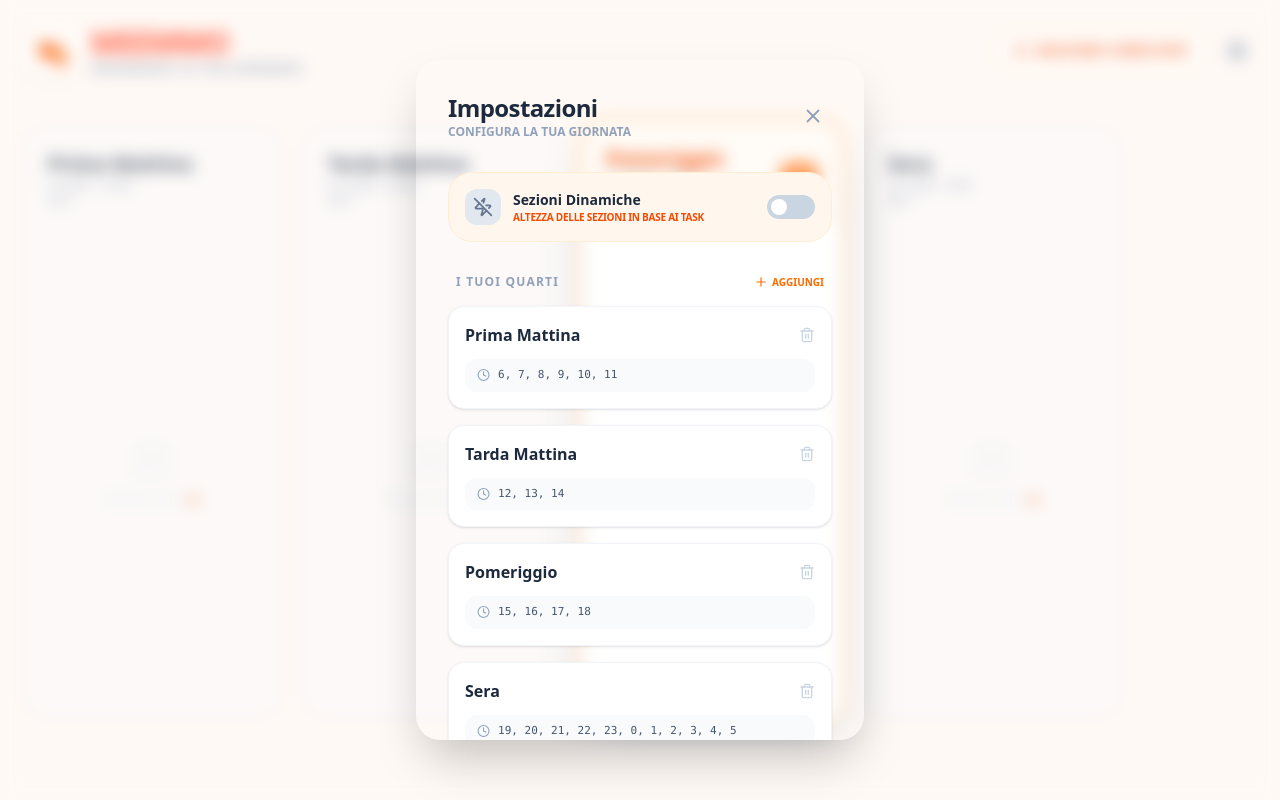
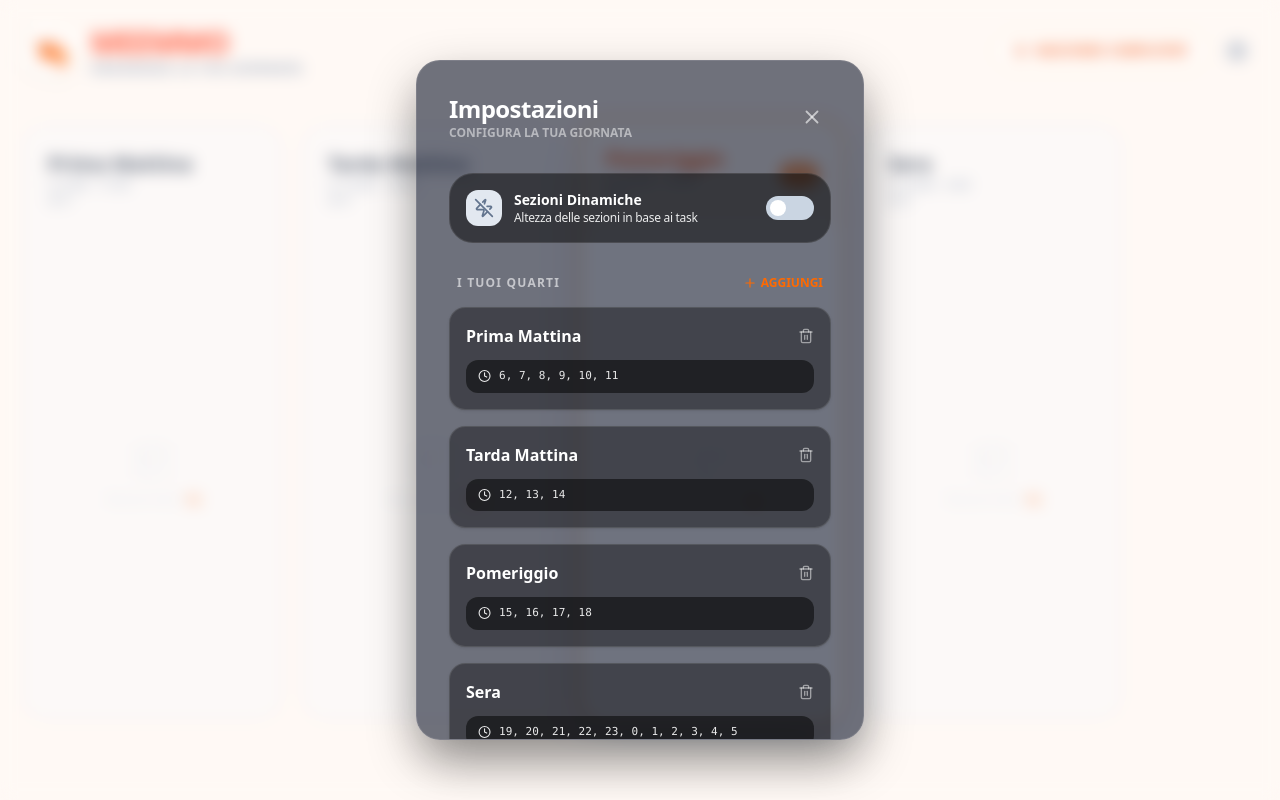
Before and after one commit to meemmo-app/meemmo-app.github.io, a React (Vite) app: page / in a window 1280 px wide. Both pictures are taken after a click on the button 1237 px from the left and 51 px from the top of the page. Built offline with nearby package versions, Linux system fonts and the light colour scheme.

Commit message:
Update settings to glass design

```diff
--- a/src/components/SettingsModal.jsx
+++ b/src/components/SettingsModal.jsx
@@ -35,27 +35,30 @@ export const SettingsModal = ({
   };
 
   return (
-    <div className="p-8 max-h-[85vh] overflow-y-scroll overflow-x-hidden custom-scrollbar">
+    <div
+      className="p-8 max-h-[85vh] overflow-y-scroll overflow-x-hidden  bg-slate-900/60 backdrop-blur-3xl -webkit-backdrop-blur-3xl border border-white/10 rounded-3xl shadow-[0_20px_50px_rgba(0,0,0,0.3)]
+                     transition-all duration-500 cubic-bezier(0.4, 0, 0.2, 1)"
+    >
       {/* Header */}
       <div className="flex justify-between items-center mb-8">
         <div>
-          <h2 className="text-2xl font-black text-slate-800 tracking-tight">
+          <h2 className="text-2xl font-black text-white tracking-tight">
             Impostazioni
           </h2>
-          <p className="text-xs font-bold text-slate-400 uppercase">
+          <p className="text-xs font-bold text-white/50 uppercase">
             Configura la tua giornata
           </p>
         </div>
         <button
           onClick={onClose}
-          className="p-2 hover:bg-slate-100 rounded-full transition-colors"
+          className="p-2 hover:bg-white/10 rounded-full transition-all active:scale-90 group"
         >
-          <X size={22} className="text-slate-400" />
+          <X size={22} className="text-white/60 group-hover:text-white" />
         </button>
       </div>
 
       {/* Switch Sezioni Dinamiche */}
-      <div className="bg-orange-50 p-4 rounded-3xl border border-orange-100 mb-8 flex items-center justify-between">
+      <div className="bg-black/50 p-4 rounded-3xl border border-white/10 mb-8 flex items-center justify-between">
         <div className="flex items-center gap-3">
           <div
             className={`p-2 rounded-xl ${isDynamicColumns ? "bg-orange-500 text-white" : "bg-slate-200 text-slate-500"}`}
@@ -63,17 +66,15 @@ export const SettingsModal = ({
             {isDynamicColumns ? <Zap size={20} /> : <ZapOff size={20} />}
           </div>
           <div>
-            <p className="font-bold text-slate-800 text-sm">
-              Sezioni Dinamiche
-            </p>
-            <p className="text-[10px] text-orange-600 font-bold uppercase tracking-tight">
+            <p className="font-bold text-white text-sm">Sezioni Dinamiche</p>
+            <p className="text-xs text-white/90 tracking-tight">
               Altezza delle sezioni in base ai task
             </p>
           </div>
         </div>
         <button
           onClick={() => setIsDynamicColumns(!isDynamicColumns)}
-          className={`w-12 h-6 rounded-full transition-all relative ${isDynamicColumns ? "bg-orange-500" : "bg-slate-300"}`}
+          className={`cursor-pointer w-12 h-6 rounded-full transition-all relative ${isDynamicColumns ? "bg-orange-500" : "bg-slate-300"}`}
         >
           <div
             className={`absolute top-1 w-4 h-4 bg-white rounded-full transition-all ${isDynamicColumns ? "left-7" : "left-1"}`}
@@ -84,12 +85,12 @@ export const SettingsModal = ({
       {/* Lista Sezioni */}
       <div className="space-y-4">
         <div className="flex justify-between items-center px-2">
-          <h3 className="text-xs font-black text-slate-400 uppercase tracking-widest">
+          <h3 className="text-xs font-black text-white/60 uppercase tracking-widest">
             I tuoi Quarti
           </h3>
           <button
             onClick={addSection}
-            className="flex items-center gap-1 text-[10px] font-black text-orange-500 hover:text-orange-600 uppercase"
+            className="cursor-pointer flex items-center gap-1 text-xs font-black text-orange-500 hover:text-orange-600 uppercase transition-all"
           >
             <Plus size={14} /> Aggiungi
           </button>
@@ -98,27 +99,27 @@ export const SettingsModal = ({
         {sections.map((section) => (
           <div
             key={section.id}
-            className="p-4 bg-white border border-slate-100 rounded-2xl shadow-sm space-y-3"
+            className="p-4 bg-black/40 border border-white/10 rounded-2xl shadow-sm space-y-3"
           >
             <div className="flex gap-2">
               <input
-                className="flex-1 font-bold text-slate-800 outline-none focus:text-orange-500"
+                className="flex-1 font-bold text-white outline-none focus:text-orange-500"
                 value={section.label}
                 onChange={(e) => updateSectionLabel(section.id, e.target.value)}
                 placeholder="Nome sezione..."
               />
               <button
                 onClick={() => removeSection(section.id)}
-                className="text-slate-300 hover:text-red-500 transition-colors"
+                className="text-white/50 hover:text-red-500 cursor-pointer transition-colors"
               >
                 <Trash2 size={16} />
               </button>
             </div>
 
-            <div className="flex items-center gap-2 bg-slate-50 p-2 px-3 rounded-xl">
-              <Clock size={14} className="text-slate-400" />
+            <div className="flex items-center gap-2 bg-black/50 p-2 px-3 rounded-xl">
+              <Clock size={14} className="text-white/90" />
               <input
-                className="bg-transparent text-[11px] font-mono text-slate-600 w-full outline-none"
+                className="bg-transparent text-[11px] font-mono text-white/90 w-full outline-none"
                 value={section.hours.join(", ")}
                 onChange={(e) => updateSectionHours(section.id, e.target.value)}
                 placeholder="Ore (es: 9, 10, 11)"
@@ -130,7 +131,7 @@ export const SettingsModal = ({
 
       <button
         onClick={onClose}
-        className="w-full mt-8 py-4 bg-slate-900 text-white rounded-2xl font-black text-sm uppercase tracking-widest hover:bg-slate-800 transition-all"
+        className="cursor-pointer w-full mt-8 py-4 bg-black/90 text-white rounded-2xl font-black text-sm uppercase tracking-widest hover:bg-black/70 transition-all"
       >
         Salva e Chiudi
       </button>
```
